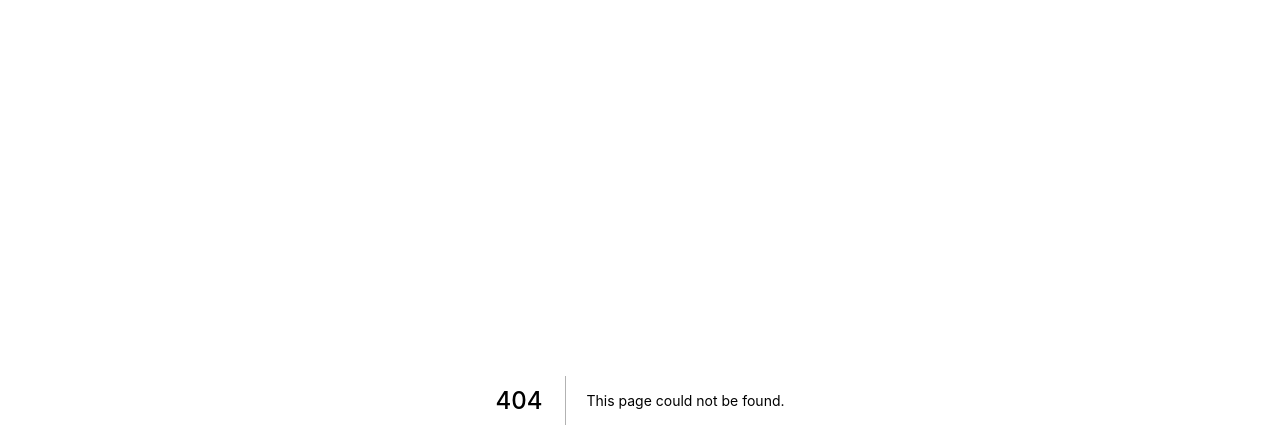
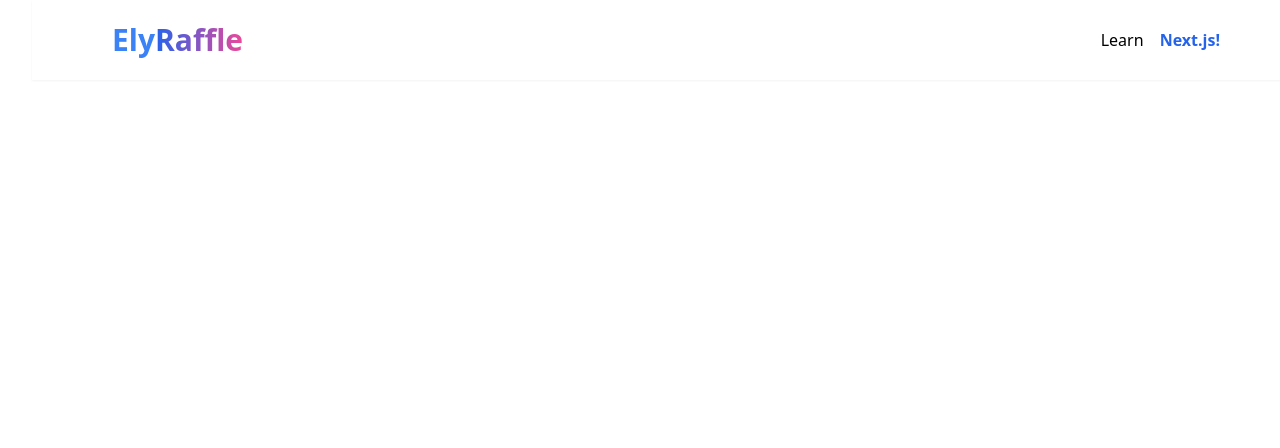
Before and after one commit to jeewoo-lee/DecentralizedRaffleUI, a Next.js app: page /admin in a window 1280 px wide. Before the commit this address had no page. Shown: the top 448 px of the page. Built offline with nearby package versions, Linux system fonts and the light colour scheme; what react-moralis, web3uikit would draw is missing.

Commit message:
making nav bar

```diff
--- /dev/null
+++ b/components/NavVar.jsx
@@ -0,0 +1,53 @@
+import React from "react"
+import { Transition } from "@headlessui/react" // smooth transition between tabs
+import { Link } from "next/link" // Alternate for a tag. We use Link for ref.
+import { navLinks } from "../utils/data"
+
+function NavVar() {
+  return (
+    <div>
+      {/* for Main Nav Container */}
+      <nav className="shadow-sm fixed w-full z-10">
+        <div className="w-full">
+          <div className="flex items-center h-20 w-full">
+            {/* first block section Outer Part */}
+            <div className="flex items items-center mx-20 justify-between w-full">
+              <div className="flex justify-center items-center flex-shrink-0">
+                <h1 className="font-bold text-3xl cursor-pointer">
+                  <span className="text-blue-500">Ely</span>
+                  <span className="bg-clip-text text-transparent bg-gradient-to-r from-blue-600 to-pink-500">Raffle</span>
+                </h1>
+              </div>
+              <div className="hidden md:block">
+                <div className="ml-10 flex items-baseline spacce-x-4">
+                  <h1 className="title">
+                    Learn <a href="/" className="cursor-pointer text-blue-600 font-semibold px-3 py-2 text-md hover:font-bold">Next.js!</a>
+                  </h1>
+                  {/* <Link href="/">
+                    <a className="cursor-pointer text-blue-600 font-semibold px-3 py-2 text-md hover:font-bold"> Home</a>
+                  </Link> */}
+                  {/* <Link to="Home" smooth={true} offset={50} duration={500} className="cursor-pointer text-blue-600 font-semibold px-3 py-2 text-md hover:font-bold"></Link> */}
+                  {/* <Link activeClass="About" to="about" smooth={true} offset={0} duration={500} className="cursor-pointer font-sens px-3 py-2 text-md hover:font-semibold hover:text-blue-500">
+                    About
+                  </Link>
+                  <Link
+                    activeClass="Participate"
+                    to="participate"
+                    smooth={true}
+                    offset={0}
+                    duration={500}
+                    className="cursor-pointer font-sens px-3 py-2 text-md hover:font-semibold hover:text-blue-500"
+                  >
+                    Participate
+                  </Link> */}
+                </div>
+              </div>
+            </div>
+          </div>
+        </div>
+      </nav>
+    </div>
+  )
+}
+
+export default NavVar
--- a/package.json
+++ b/package.json
@@ -9,11 +9,15 @@
     "lint": "next lint"
   },
   "dependencies": {
+    "@headlessui/react": "^1.6.5",
+    "magic-sdk": "^8.1.1",
     "moralis": "^1.8.1",
     "next": "12.2.0",
     "react": "18.2.0",
     "react-dom": "18.2.0",
     "react-moralis": "^1.4.0",
+    "react-router-dom": "^6.3.0",
+    "react-scroll": "^1.8.7",
     "web3uikit": "^0.1.163"
   },
   "devDependencies": {
--- a/pages/_app.jsx
+++ b/pages/_app.jsx
@@ -1,6 +1,6 @@
-import "../styles/globals.css"
 import { MoralisProvider } from "react-moralis"
 import { NotificationProvider } from "web3uikit"
+import "../styles/globals.css"
 
 function MyApp({ Component, pageProps }) {
   return (
--- /dev/null
+++ b/pages/admin.js
@@ -0,0 +1,27 @@
+import Head from "next/head"
+import Image from "next/image"
+import styles from "../styles/Home.module.css"
+// import ManualHeader from "../components/ManualHeader.js"
+import Header from "../components/Header"
+import LotteryEntrance from "../components/LotteryEntrance"
+import Link from "next/link"
+import NavVar from "../components/NavVar"
+
+export default function Admin() {
+  return (
+    <div className={styles.container}>
+      <Head>
+        <title>Smart Contract Lottery</title>
+        <meta name="description" content="Our Smart Contract Lottery" />
+        <link rel="icon" href="/favicon.ico" />
+      </Head>
+      {/* <ManualHeader /> */}
+      {/* <Header />
+      <LotteryEntrance />
+      <Link href="/">
+        <a>this page!</a>
+      </Link> */}
+      <NavVar></NavVar>
+    </div>
+  )
+}
--- a/pages/index.jsx
+++ b/pages/index.jsx
@@ -1,22 +1,31 @@
 import Head from "next/head"
-import Image from "next/image"
+import NavVar from "../components/NavVar"
 import styles from "../styles/Home.module.css"
-// import ManualHeader from "../components/ManualHeader.js"
 import Header from "../components/Header"
 import LotteryEntrance from "../components/LotteryEntrance"
+import { useMoralis } from "react-moralis"
+import Link from "next/link"
+
+const supportedChains = ["31337", "4"]
 
 export default function Home() {
+  const { isWeb3Enabled, chainId } = useMoralis()
+
   return (
     <div className={styles.container}>
       <Head>
-        <title>Smart Contract Lottery</title>
-        <meta name="description" content="Our Smart Contract Lottery" />
+        <title>Create Next App</title>
+        <meta name="description" content="Generated by create next app" />
         <link rel="icon" href="/favicon.ico" />
       </Head>
-      {/* <ManualHeader /> */}
-      <Header />
-      <LotteryEntrance />
-      Hello!
+
+      <NavVar></NavVar>
+      <h1 className="title">
+        Read{" "}
+        <Link href="/admin">
+          <a>this page!</a>
+        </Link>
+      </h1>
     </div>
   )
 }
--- /dev/null
+++ b/utils/data.js
@@ -0,0 +1,19 @@
+export const navLinks = [
+  { name: "Home", path: "/" },
+  {
+    name: "About Us",
+    path: "/about",
+  },
+  {
+    name: "Services",
+    path: "/services",
+  },
+  {
+    name: "Blog",
+    path: "/blog",
+  },
+  {
+    name: "Contact Us",
+    path: "#contact",
+  },
+]
```
Also changed, not shown: public/asset-dom.c420bba8.svg (added), 1 other file (tests, documents, lock files or other folders).
